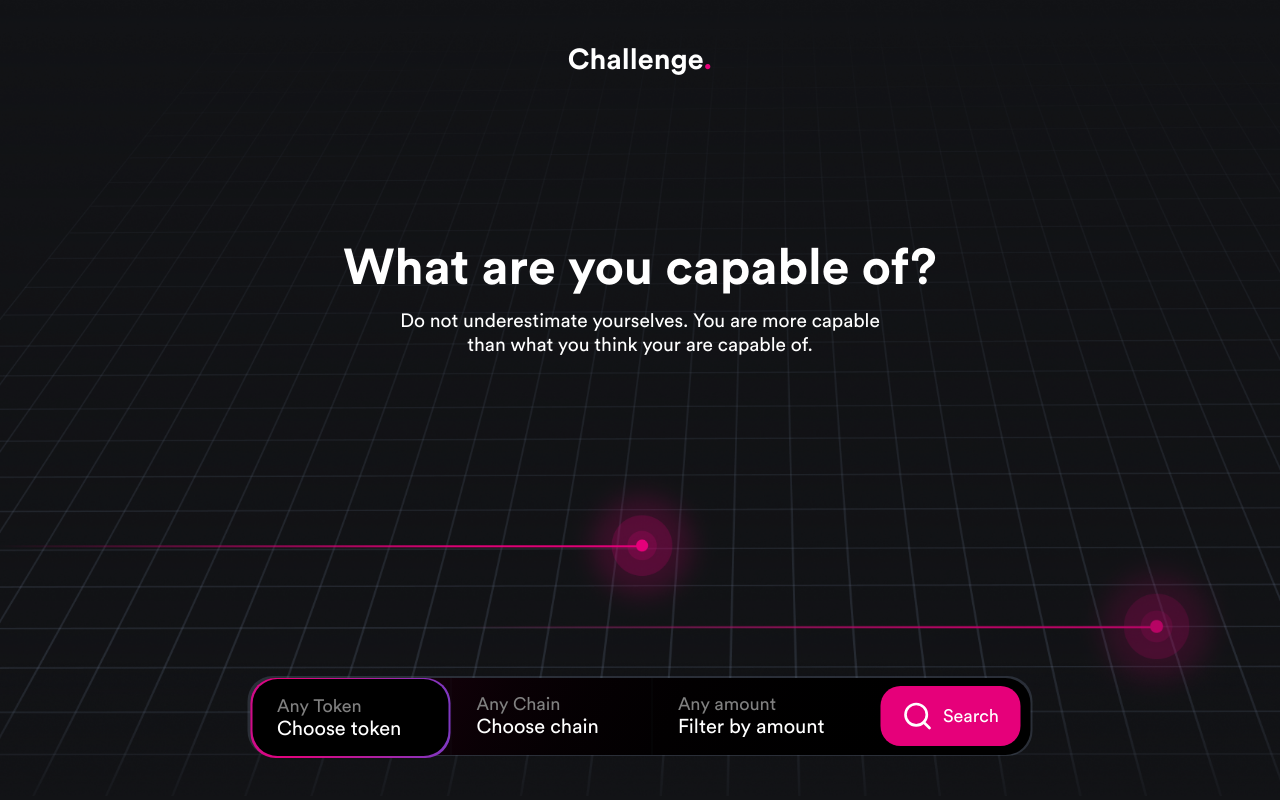
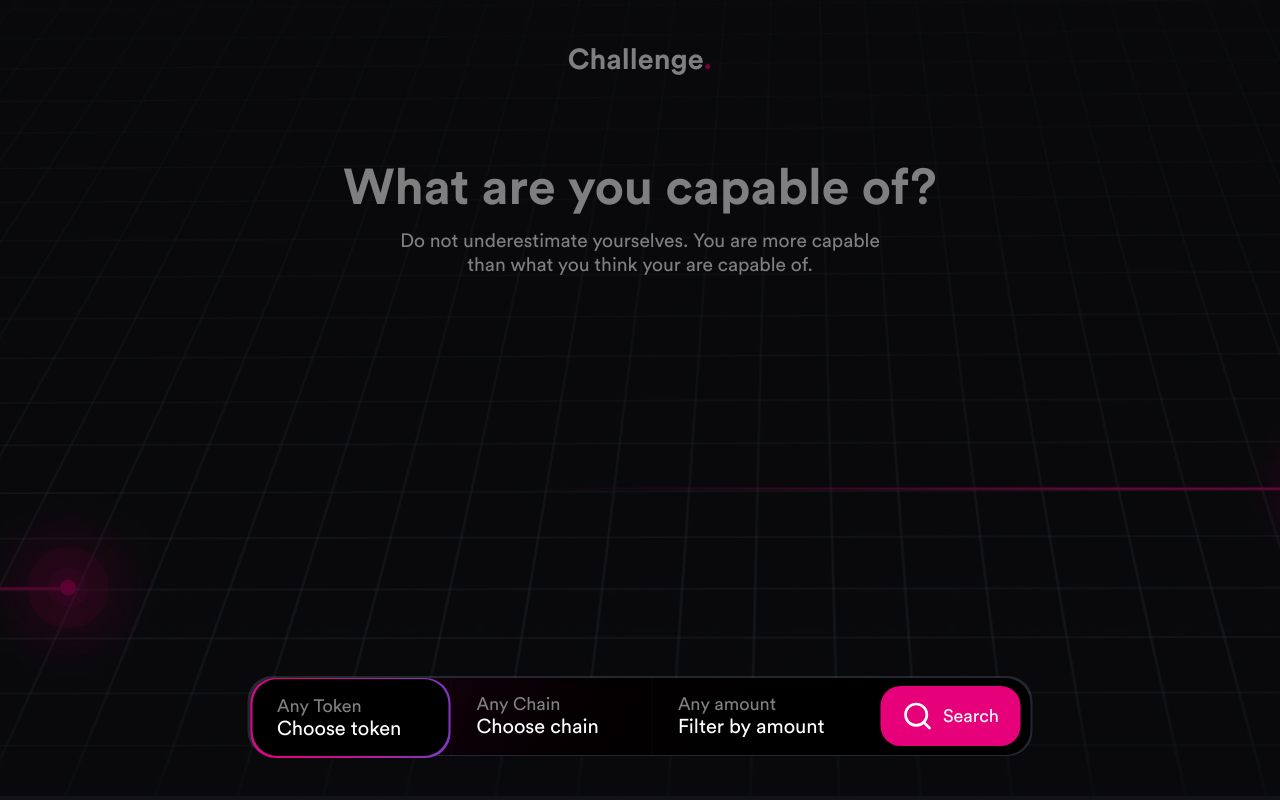
Before and after one commit to RuchiRay/polkadex, a React (Create React App) app: page / in a window 1280 px wide. Both pictures are taken after a click on the element "Any token". Built offline with nearby package versions, Linux system fonts and the light colour scheme.

Commit message:
background change done

```diff
--- a/src/App.js
+++ b/src/App.js
@@ -1,10 +1,14 @@
 import bg from "./bg.png";
+import bg1 from "./bg1.jpg";
 import styled from "styled-components";
 import GlobalStyle from "./styles/GlobalStyle";
 import { Tabs } from "./components/Tabs";
 import { useState } from "react";
+import { motion } from "framer-motion";
+
 const Wrapper = styled.section`
-  background: url(${bg}) no-repeat center 115% / cover;
+  background:${(props)=>props.changeBg?`url(${bg1}) no-repeat center 115% / cover`:`url(${bg}) no-repeat center 115% / cover`};
+  /* background: url(${bg}) no-repeat center 115% / cover; */
   height: 99.5vh;
   width: 100%;
   min-height: 666px;
@@ -15,6 +19,15 @@ const Wrapper = styled.section`
   flex-direction: column;
   align-items: center;
 `;
+const AbsoluteWrapper = styled.div`
+position: absolute;
+top:0;
+left:0;
+width: 100%;
+height: 100%;
+background-color: rgba(0,0,0,0.5);
+z-index: 2;
+`
 const Text = styled.span`
   font-size: 1.8rem;
   font-weight: 700;
@@ -25,12 +38,12 @@ const PinkDot = styled(Text)`
 const Headline = styled.div`
   text-align: center;
   position: absolute;
-  top: 30%;
   font-size: 50px;
   font-weight: 700;
   display: flex;
   flex-direction: column;
   align-items: center;
+  z-index: 1;
   /* transform: translateY(50%); */
 `;
 const SubText = styled.p`
@@ -40,19 +53,24 @@ const SubText = styled.p`
   margin-top: 10px;
 `;
 function App() {
-  const [changeBg, setChangeBg] = useState(false)
   const [activate, setActivate] = useState(false);
 
   return (
     <>
       <GlobalStyle />
-      <Wrapper changeBg>
+      <Wrapper changeBg={activate?'true':null}>
         <div>
           <Text>Challenge</Text>
           <PinkDot>.</PinkDot>
         </div>
-
-        <Headline>
+        {
+          activate?<AbsoluteWrapper></AbsoluteWrapper>:""
+        }
+        <Headline
+          as={motion.div}
+          animate={{ top: activate ? "20%" : "30%" }}
+          transition={{ duration: 0.3 }}
+        >
           <p>What are you capable of?</p>
           <SubText>
             Do not underestimate yourselves. You are more capable than what you
--- a/src/components/Tabs.js
+++ b/src/components/Tabs.js
@@ -6,6 +6,7 @@ import { motion } from "framer-motion";
 const TabBorder = styled.div`
   height: 80px;
   position: absolute;
+  z-index: 3;
   bottom: 5%;
   left: 50%;
   transform: translateX(-50%);
```
